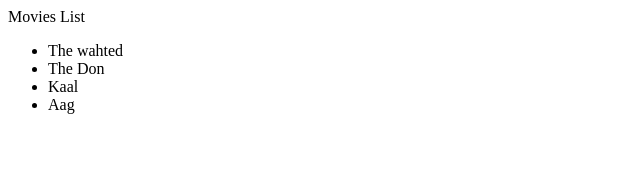
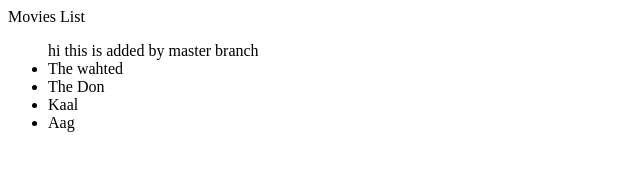
Before and after one commit to souravTT/git_practice, a plain HTML site: page index.html in a window 1280 px wide. Shown: the whole page, without its empty margins (0-640 px from the left). Drawn offline with Linux system fonts and the light colour scheme.

Commit message:
added by master branch

```diff
--- a/index.html
+++ b/index.html
@@ -6,7 +6,7 @@
 			Movies List
 		</p>
   	    <ul>
-
+  	    	hi this is added by master branch
   	    	<li>
   	    		The wahted
   	    	</li>
```
